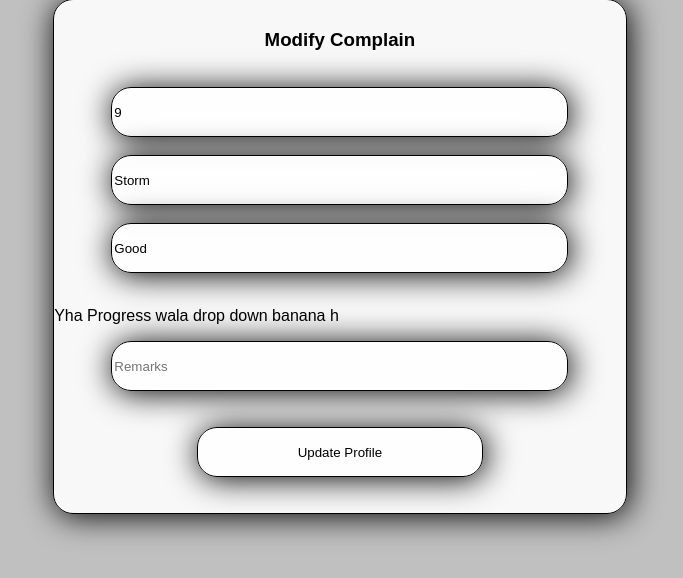
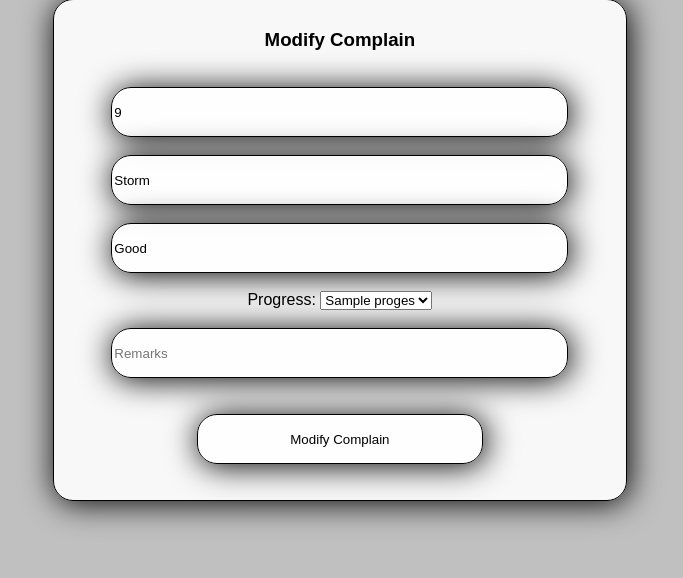
Before and after one commit to kashir-hasnain/Live-Complain-System, a PHP site: page /government/complainedit.php?id=9 in a window 1280 px wide. Shown: the part 154-732 px from the top of the page, without its empty margins (510-1193 px from the left). Run offline with PHP 8.4, Linux system fonts and the light colour scheme; data comes from the database, SQL or seed files in the repository; tables that the repository leaves empty hold one stand-in row (values such as "Sample post").

Commit message:
Government side changes

```diff
--- a/government/complainedit.php
+++ b/government/complainedit.php
@@ -75,7 +75,7 @@ else{
 
 
     <div class="new-complain">
-        <form class="complainform" method="POST">
+        <form class="complainform" method="POST" >
             <center>
                 <h3>Modify Complain</h3>
             </center>
@@ -89,15 +89,37 @@ else{
             <input type="text" class="input"  name="complainmatter" required  value="<?php echo $cmatter ?>" readonly>
             <br>
 
-            <p>Yha Progress wala drop down banana h</p>
 
+            <center>
+            Progress:
+            <select name="progressinformtion">
+
+            <?php
+            include('../includes/connection.php');
+            $sql=$con->query("SELECT progress_name FROM progess");
+            if($sql->num_rows > 0){
+                while($row = $sql-> fetch_assoc()){?>
+
+                <option><?php echo $row["progress_name"];?></option>
+                <?php
+            }
+        }
+        else{
+            echo "No Record Found!";
+        }
+
+
+            ?>
+            </select>
+</center>
+<br>
             <input type="text" class="input" placeholder="Remarks" value="<?php echo $cremarks ?>"     name="complainremarks"  >
             <br>
 
 
 
             <br>
-            <button class="btn" name="update" type="submit">Update Profile</button>
+            <button class="btn" name="update" type="submit">Modify Complain</button>
             <br>
 
             <br>
```
